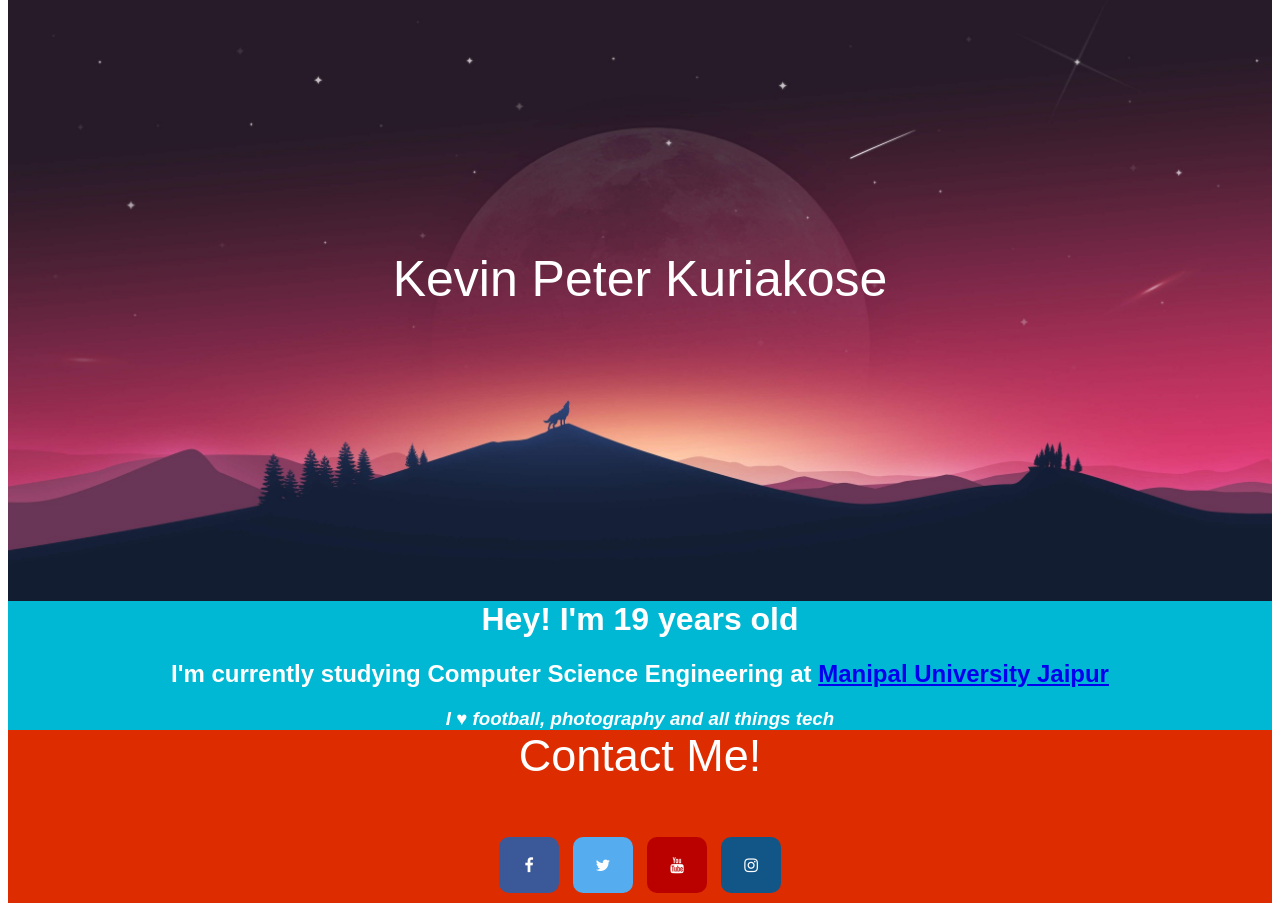
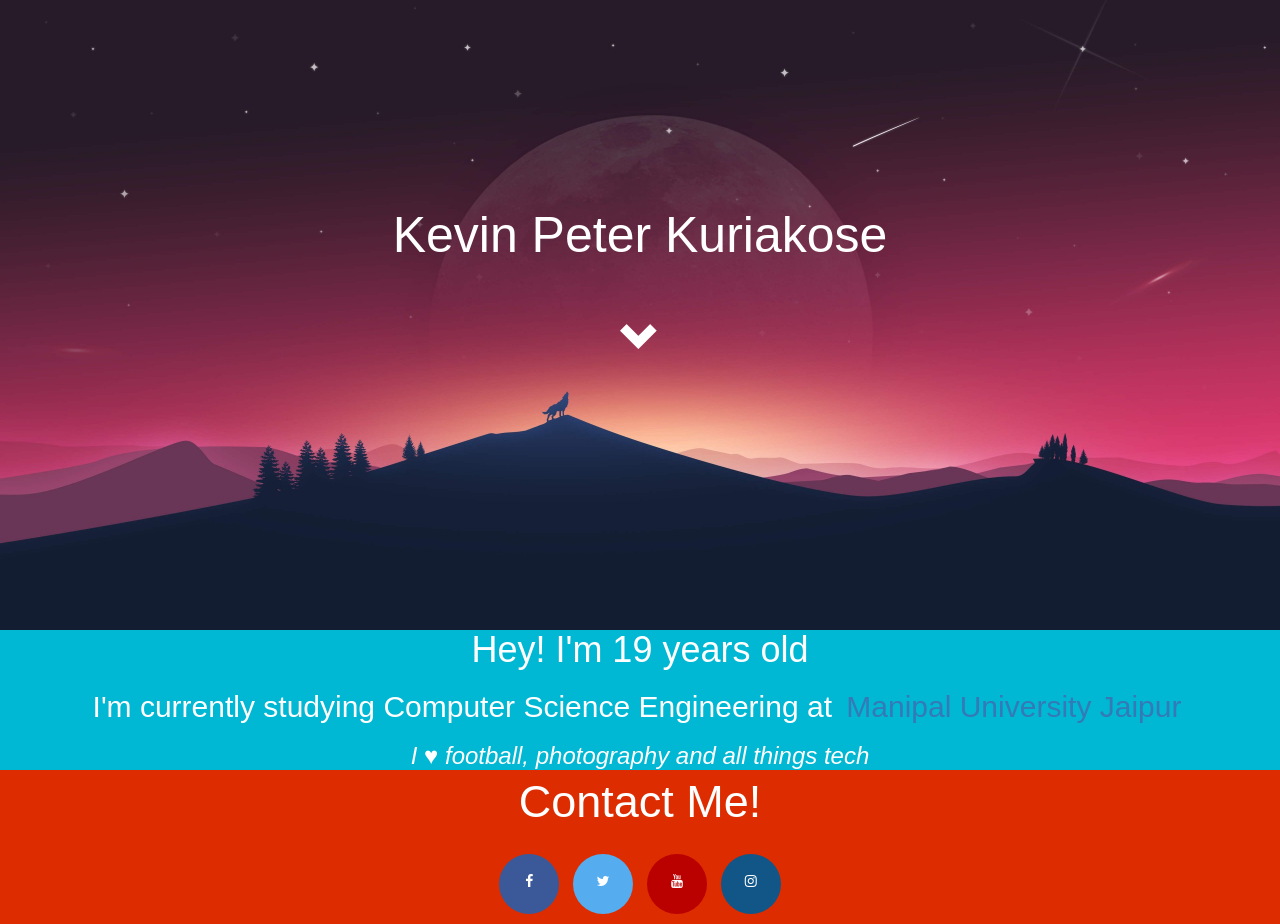
Before and after one commit to KevzPeter/kevzpeter.github.io, a plain HTML site: page index.html in a window 1280 px wide. Drawn offline with nearby package versions, Linux system fonts and the light colour scheme; a web font is replaced by a local one.

Commit message:
new changes

```diff
--- a/index.css
+++ b/index.css
@@ -1,3 +1,6 @@
+html {
+  scroll-behavior: smooth;
+}
 p.title{
 	text-align: center;
 	color: #FFFFFF;
@@ -8,7 +11,7 @@ p.title{
 .parallax {
   margin-top: -50px;
   background-image: url("lol.jpg");
-  min-height: 630px;
+  min-height: 710px;
   background-attachment: fixed;
   background-position: center;
   background-repeat: no-repeat;
@@ -19,6 +22,7 @@ p.title{
 	font-family: 'Muli',sans-serif;
 	background: #00b8d4;
 	color: white;
+	min-height: 150px;
 	margin-top: -50px;
 }
 mark.college{
@@ -36,9 +40,9 @@ font-style: italic;
 .fa {
   padding:20px;
   display: inline;
-  border-radius: 10px;
-  font-size: 30px;
-  width: 20px;
+  border-radius: 60px;
+  width: 60px;
+  height: 60px;
   text-align: center;
   text-decoration: none;
   margin: 10px 5px;
@@ -70,9 +74,9 @@ font-style: italic;
 .Contact{
 	background: #dd2c00;
 	min-height: 100px;
-	margin-top: -45px;
+	margin-top: -10px;
 }
-#contact{
+#ctitle{
 	text-align: center;
 	font-family: 'Muli',sans-serif;
 	font-style: bold;
@@ -84,3 +88,23 @@ font-style: italic;
 .socialmedia{
 	text-align: center;
 }
+.scroll_down{
+	text-align: center;
+	margin-top: 40px;
+	font-size: 40px;
+}
+.glyphicon{
+	color:white;
+	animation-name: wiggle;
+	animation-duration: 1.2s;
+	animation-iteration-count: infinite;
+	animation-timing-function: linear;
+	animation-direction: normal;
+}
+@keyframes wiggle {
+  0%   {top: 0px;}
+  25%  {top: 5px;}
+  50%  {top: 10px;}
+  75%  {top: 5px}
+  100% {top: 0px;}
+}
--- a/index.html
+++ b/index.html
@@ -6,12 +6,18 @@
 	<link rel="stylesheet" type="text/css" href="index.css">
   <link href="https://fonts.googleapis.com/css?family=Muli&display=swap" rel="stylesheet">
   <link rel="stylesheet" href="https://cdnjs.cloudflare.com/ajax/libs/font-awesome/4.7.0/css/font-awesome.min.css">
+   <link rel="stylesheet" href="https://maxcdn.bootstrapcdn.com/bootstrap/3.4.0/css/bootstrap.min.css">
+    <script src="https://ajax.googleapis.com/ajax/libs/jquery/3.4.1/jquery.min.js"></script>
+    <script src="https://maxcdn.bootstrapcdn.com/bootstrap/3.4.0/js/bootstrap.min.js"></script>
 
 </head>
 <body>
 
 	<div class="parallax">
    <p class="title">Kevin Peter Kuriakose</p>
+   <div class="scroll_down">
+   <a href="#contact" ><span class="glyphicon glyphicon-chevron-down"></span></a>
+   </div>
   </div>
 <div class="intro">
  <h1 id="oldie"></h1>
@@ -20,8 +26,8 @@
   ><a href="https://jaipur.manipal.edu/" target="_blank">Manipal University Jaipur</a></mark></h2>
   <h3 id="quirk">I ♥ football, photography and all things tech</h3>
 </div>
-<div class="Contact">
-<p id="contact">Contact Me!</p>
+<div class="Contact" id="contact">
+<p id="ctitle">Contact Me!</p>
 <div class="socialmedia">
 <a href="https://facebook.com/kevzpeter" target="_blank" class="fa fa-facebook"></a>
 <a href="https://twitter.com/ultimatekevin1" target="_blank" class="fa fa-twitter"></a>
```
